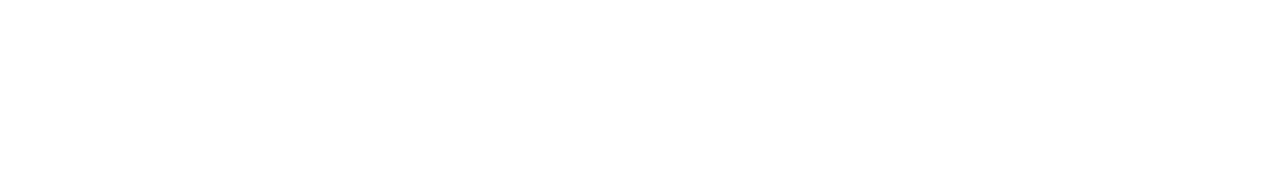
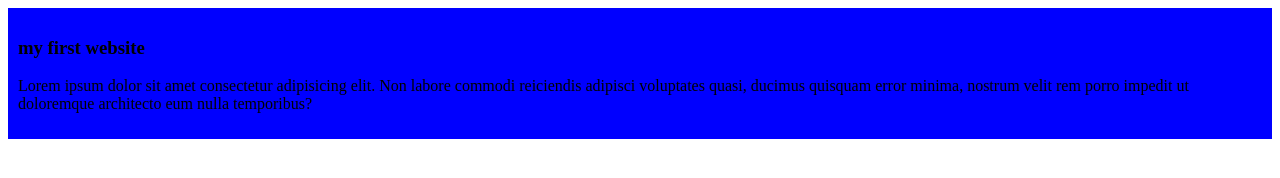
Before and after one commit to ANTORAHMED1/my-simple-website, a plain HTML site: page index.html in a window 1280 px wide. Drawn offline with Linux system fonts and the light colour scheme.

Commit message:
first commit

```diff
--- a/index.html
+++ b/index.html
@@ -4,8 +4,14 @@
     <meta charset="UTF-8">
     <meta name="viewport" content="width=device-width, initial-scale=1.0">
     <title>my simple website</title>
+    <link rel="stylesheet" href="styles/blog.css">
 </head>
 <body>
-
+    <div>
+        <h3>my first website</h3>
+        <p>Lorem ipsum dolor sit amet consectetur adipisicing elit.
+         Non labore commodi reiciendis adipisci voluptates quasi, ducimus quisquam error minima,
+        nostrum velit rem porro impedit ut doloremque architecto eum nulla temporibus?</p>
+    </div>
 </body>
 </html>
--- /dev/null
+++ b/styles/blog.css
@@ -0,0 +1,4 @@
+div{
+background-color: blue;
+padding: 10px;
+}
```
